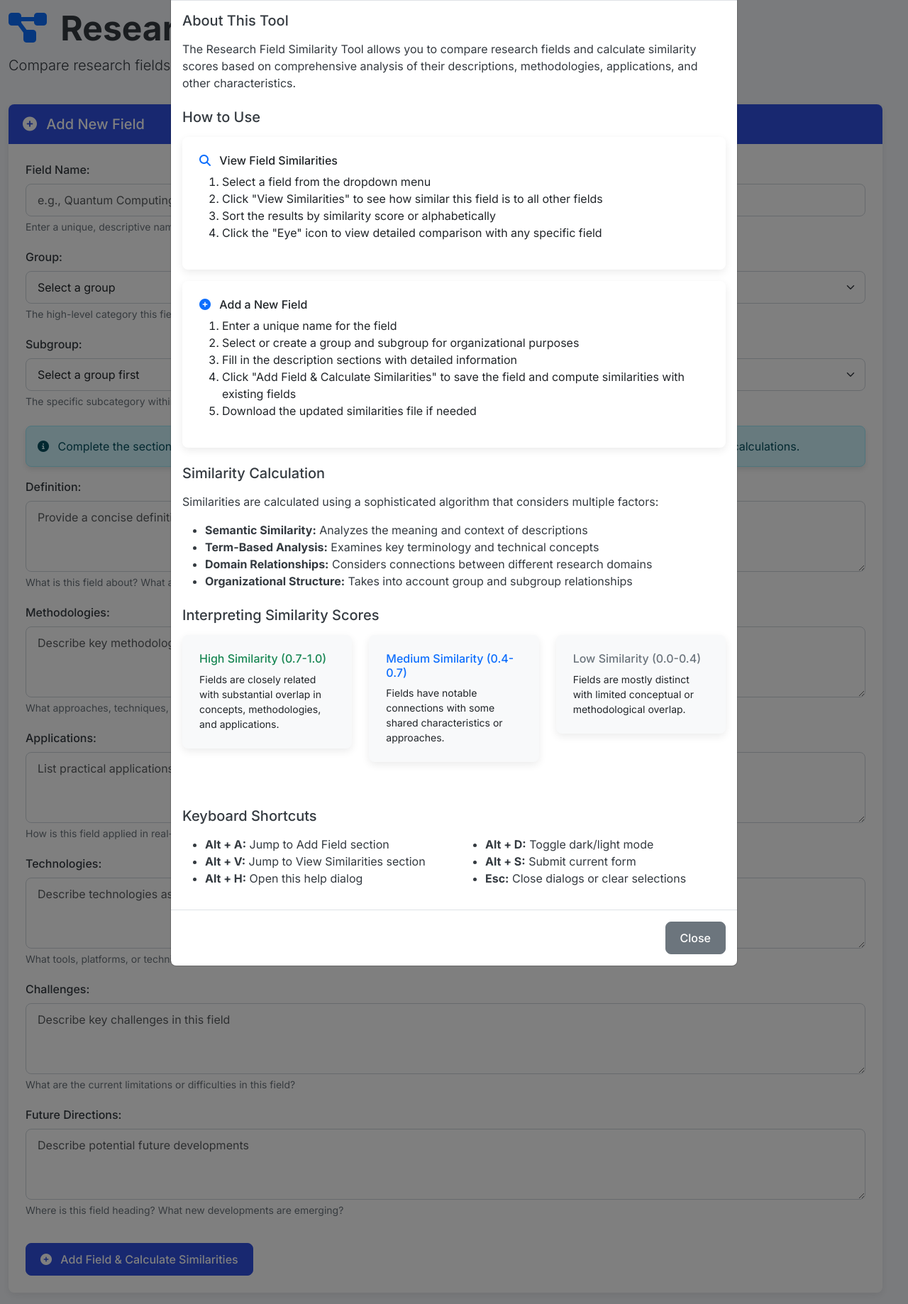
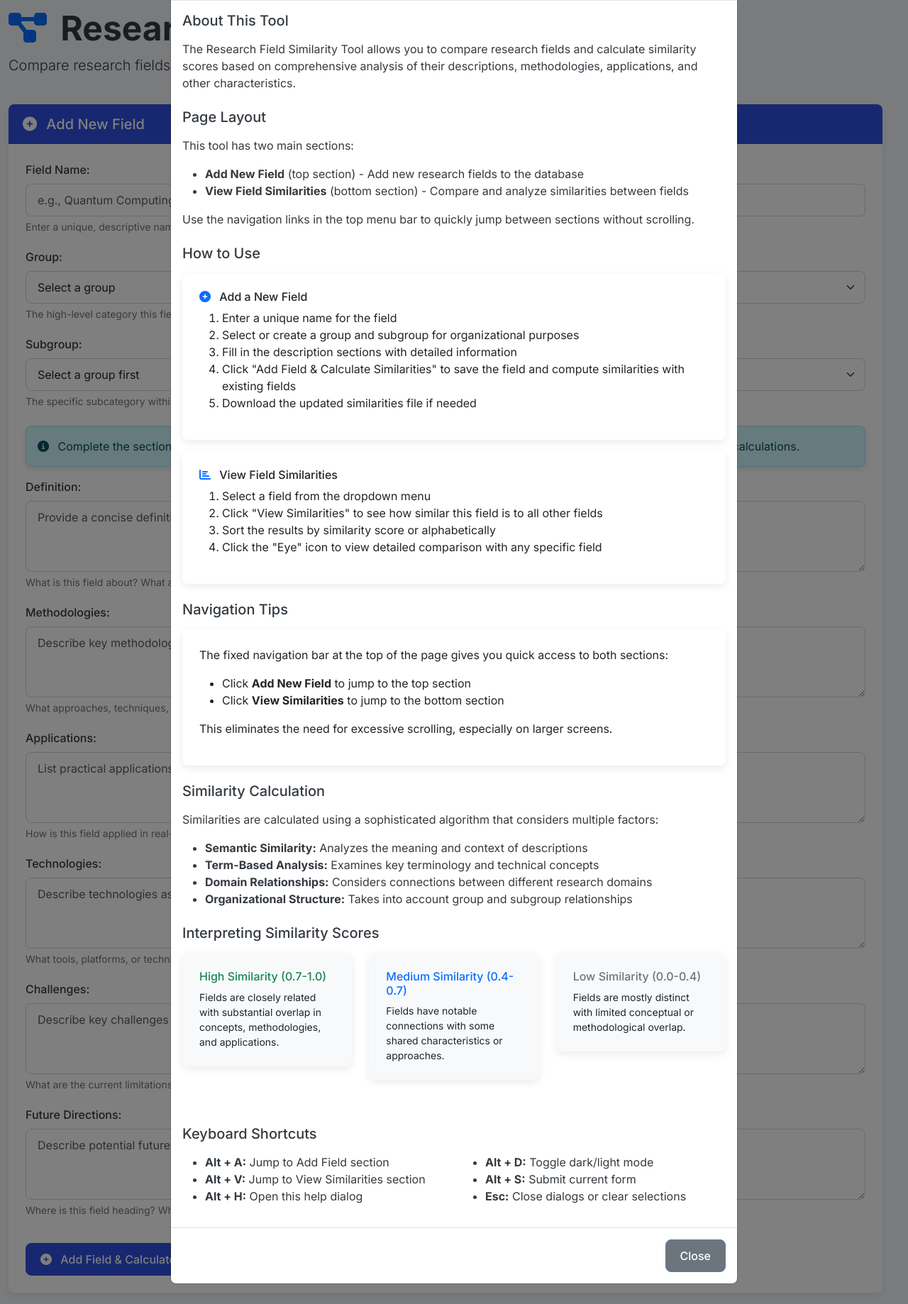
Before and after one commit to Mohammed87FS/Tags_Similarity_Calcualtion, a Flask app: page / in a window 1280 px wide, after a click on "Help". Shown: the part 91-1929 px from the top of the page at 71% size. Run offline with Flask 3, Linux system fonts and the light colour scheme; some libraries are stand-ins or nearby versions.

Commit message:
help modal update

```diff
--- a/python/templates/final_app.html
+++ b/python/templates/final_app.html
@@ -376,8 +376,8 @@
         </div>
     </div>
 
-    <!-- Help Modal -->
-    <div class="modal fade" id="helpModal" tabindex="-1" aria-labelledby="helpModalLabel" aria-hidden="true">
+       <!-- Help Modal -->
+       <div class="modal fade" id="helpModal" tabindex="-1" aria-labelledby="helpModalLabel" aria-hidden="true">
         <div class="modal-dialog modal-lg">
             <div class="modal-content">
                 <div class="modal-header bg-primary text-white">
@@ -395,18 +395,17 @@
                         applications, and other characteristics.
                     </p>
 
+                    <h5 class="mb-3 mt-4">Page Layout</h5>
+                    <p>
+                        This tool has two main sections:
+                    </p>
+                    <ul>
+                        <li><strong>Add New Field</strong> (top section) - Add new research fields to the database</li>
+                        <li><strong>View Field Similarities</strong> (bottom section) - Compare and analyze similarities between fields</li>
+                    </ul>
+                    <p>Use the navigation links in the top menu bar to quickly jump between sections without scrolling.</p>
+
                     <h5 class="mb-3 mt-4">How to Use</h5>
-                    <div class="card mb-3">
-                        <div class="card-body">
-                            <h6><i class="fas fa-search me-2 text-primary" aria-hidden="true"></i> View Field Similarities</h6>
-                            <ol>
-                                <li>Select a field from the dropdown menu</li>
-                                <li>Click "View Similarities" to see how similar this field is to all other fields</li>
-                                <li>Sort the results by similarity score or alphabetically</li>
-                                <li>Click the "Eye" icon to view detailed comparison with any specific field</li>
-                            </ol>
-                        </div>
-                    </div>
                     <div class="card mb-3">
                         <div class="card-body">
                             <h6><i class="fas fa-plus-circle me-2 text-primary" aria-hidden="true"></i> Add a New Field</h6>
@@ -417,6 +416,29 @@
                                 <li>Click "Add Field & Calculate Similarities" to save the field and compute similarities with existing fields</li>
                                 <li>Download the updated similarities file if needed</li>
                             </ol>
+                        </div>
+                    </div>
+                    <div class="card mb-3">
+                        <div class="card-body">
+                            <h6><i class="fas fa-chart-bar me-2 text-primary" aria-hidden="true"></i> View Field Similarities</h6>
+                            <ol>
+                                <li>Select a field from the dropdown menu</li>
+                                <li>Click "View Similarities" to see how similar this field is to all other fields</li>
+                                <li>Sort the results by similarity score or alphabetically</li>
+                                <li>Click the "Eye" icon to view detailed comparison with any specific field</li>
+                            </ol>
+                        </div>
+                    </div>
+
+                    <h5 class="mb-3 mt-4">Navigation Tips</h5>
+                    <div class="card mb-3">
+                        <div class="card-body">
+                            <p>The fixed navigation bar at the top of the page gives you quick access to both sections:</p>
+                            <ul>
+                                <li>Click <strong>Add New Field</strong> to jump to the top section</li>
+                                <li>Click <strong>View Similarities</strong> to jump to the bottom section</li>
+                            </ul>
+                            <p>This eliminates the need for excessive scrolling, especially on larger screens.</p>
                         </div>
                     </div>
 
@@ -483,7 +505,6 @@
             </div>
         </div>
     </div>
-
     <!-- Bootstrap, jQuery and Popper JS -->
     <script src="https://code.jquery.com/jquery-3.6.0.min.js"></script>
     <script src="https://cdn.jsdelivr.net/npm/bootstrap@5.3.0-alpha1/dist/js/bootstrap.bundle.min.js"></script>
```
